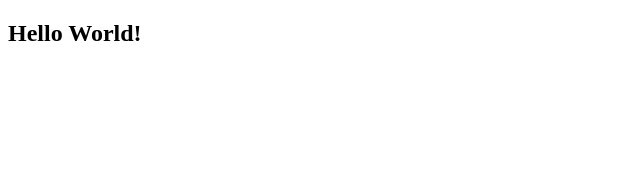
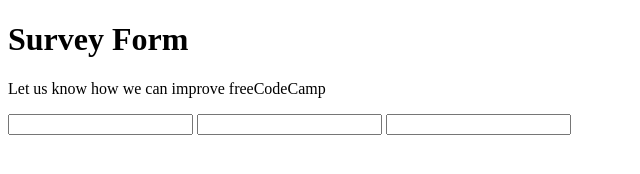
Before and after one commit to PhiPhiPhi/Philippe_Marshall, a plain HTML site: page fcc-test-suite-template-master/index.html in a window 1280 px wide. Shown: the whole page, without its empty margins (0-640 px from the left). Drawn offline with Linux system fonts and the light colour scheme.

Commit message:
survey form
commited story 1-8

```diff
--- a/fcc-test-suite-template-master/index.html
+++ b/fcc-test-suite-template-master/index.html
@@ -4,11 +4,35 @@
     <meta charset="UTF-8">
     <title>Fork Me! FCC: Test Suite Template</title>
 
-    <h2>Hello World!</h2>
     <link rel="stylesheet" href="css/style.css">
   </head>
 
   <body>
+    <h1 id="title">Survey Form</h1>
+
+    <p id="description">Let us know how we can improve freeCodeCamp</p>
+
+    <form id="survey-form" action="index.html" method="post">
+      <input type="text" name="name" value="" id="name">
+      <input type="text" name="email" value="" id="email">
+      <input type="text" name="number" value="" id="number">
+    </form>
+
+
+
+
+
+
+
+
+
+
+
+
+
+
+
+
     <script src="https://cdn.freecodecamp.org/testable-projects-fcc/v1/bundle.js"></script>
 
     <!--
```
